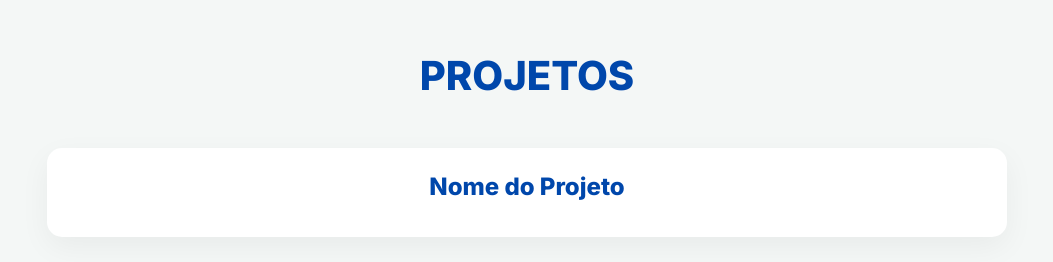
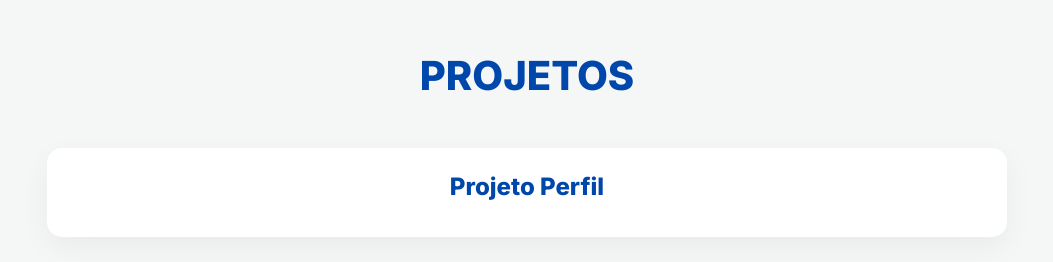
Before and after one commit to Vtoorz-Dev/portifolio, a plain HTML site: page index.html in a window 1280 px wide. Shown: the part 2042-2304 px from the top of the page, without its empty margins (113-1166 px from the left). Drawn offline with Linux system fonts and the light colour scheme.

Commit message:
adicionando projeto perfil ao portfolio

```diff
--- a/index.html
+++ b/index.html
@@ -95,7 +95,9 @@
         <div class="grid-projetos">
           <div class="card-projeto">
             <h4 class="titulo-projeto">
-              <a href="#">Nome do Projeto</a>
+              <a href="https://projeto-perfil-nine.vercel.app/"
+                >Projeto Perfil</a
+              >
             </h4>
           </div>
         </div>
```
